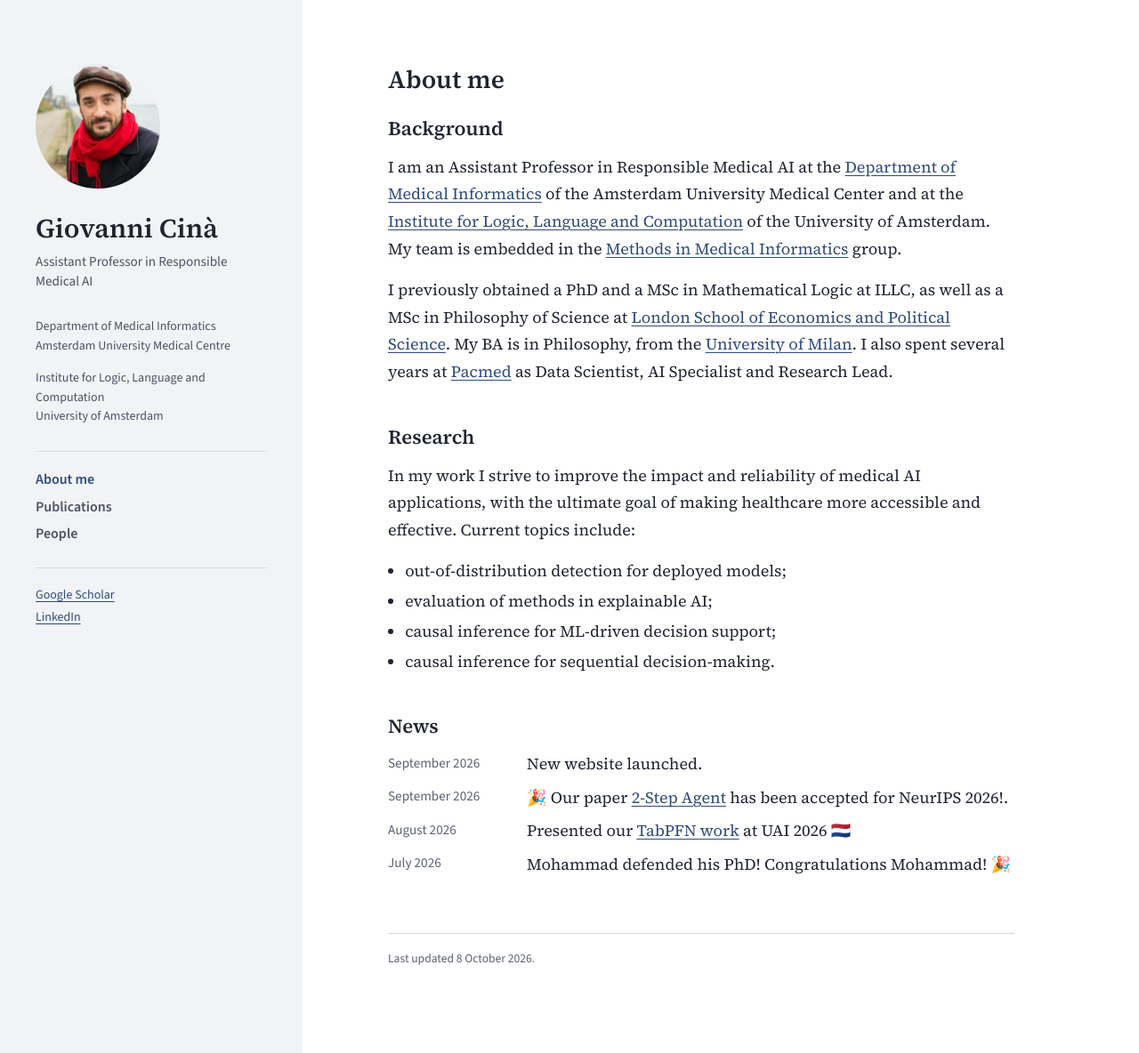
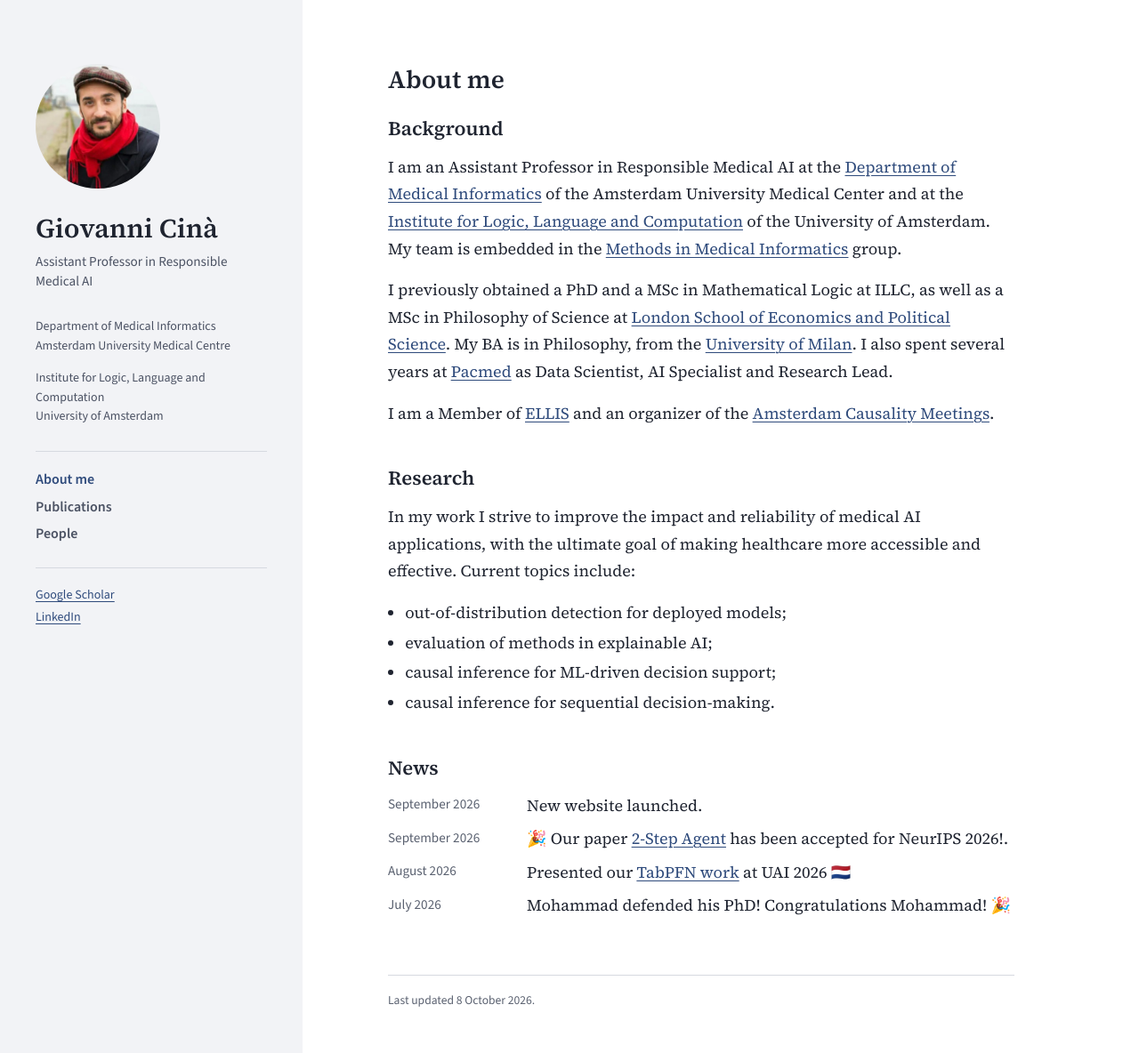
Before and after one commit to Giovannicina/giovannicina.github.io, a Jekyll site: the page built from index.md, in a window 1280 px wide and 1184 px high. Shown: the whole window at 89% size. Built offline with Jekyll 4.4.1, drawn with Linux system fonts in a browser that asks for light colours.

Commit message:
Update index.md

```diff
--- a/index.md
+++ b/index.md
@@ -10,6 +10,8 @@ title: About me
 I am an Assistant Professor in Responsible Medical AI at the [Department of Medical Informatics](https://kik.amsterdamumc.org) of the Amsterdam University Medical Center and at the [Institute for Logic, Language and Computation](https://www.illc.uva.nl) of the University of Amsterdam. My team is embedded in the [Methods in Medical Informatics](https://kik.amsterdamumc.org/methods-in-medical-informatics/) group.
 
 I previously obtained a PhD and a MSc in Mathematical Logic at ILLC, as well as a MSc in Philosophy of Science at [London School of Economics and Political Science](https://www.lse.ac.uk). My BA is in Philosophy, from the [University of Milan](https://www.unimi.it/en). I also spent several years at [Pacmed](https://www.pacmed.ai/en) as Data Scientist, AI Specialist and Research Lead.
+
+I am a Member of [ELLIS](https://ellis.eu) and an organizer of the [Amsterdam Causality Meetings](https://amscausality.github.io).
 
 ## Research
 
```
